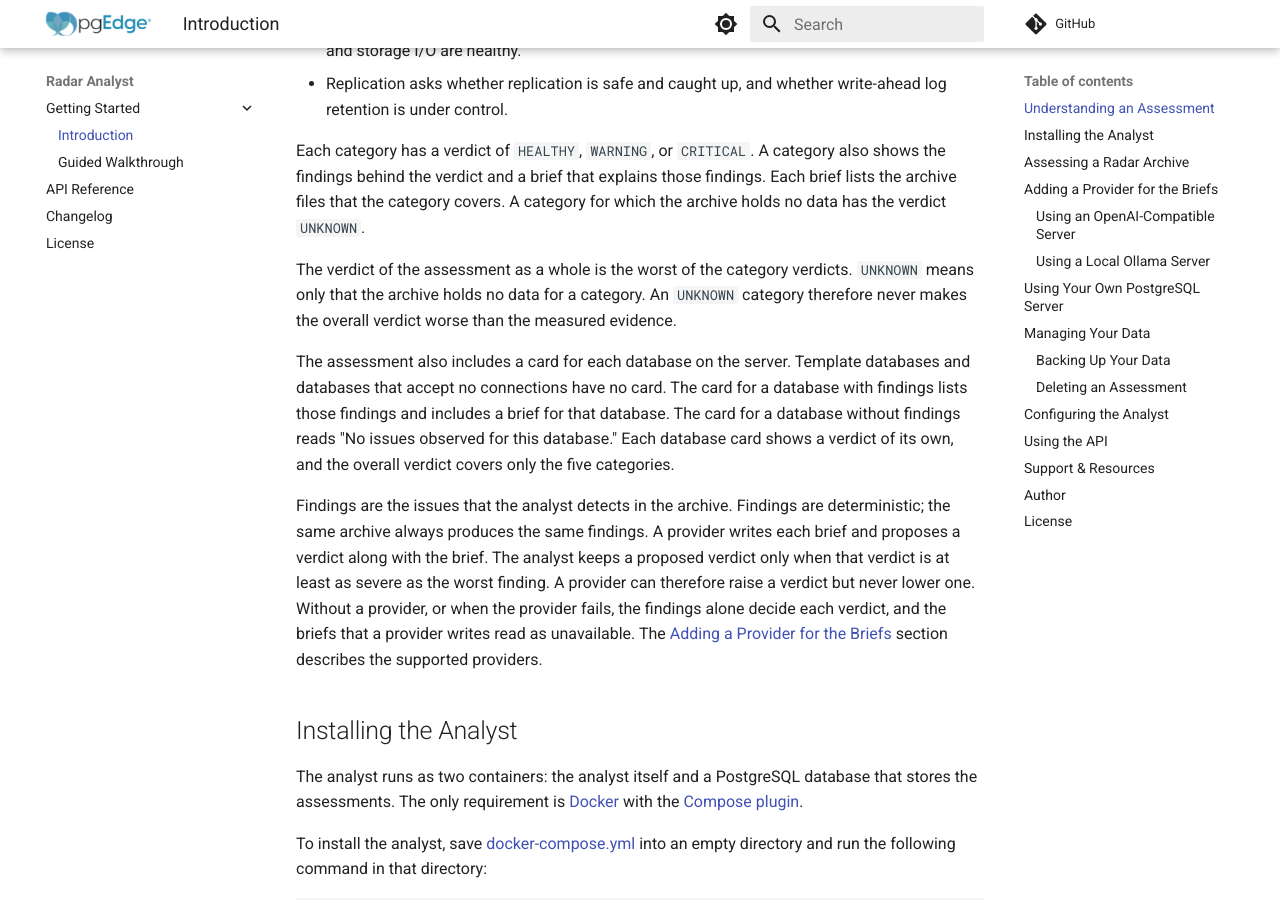
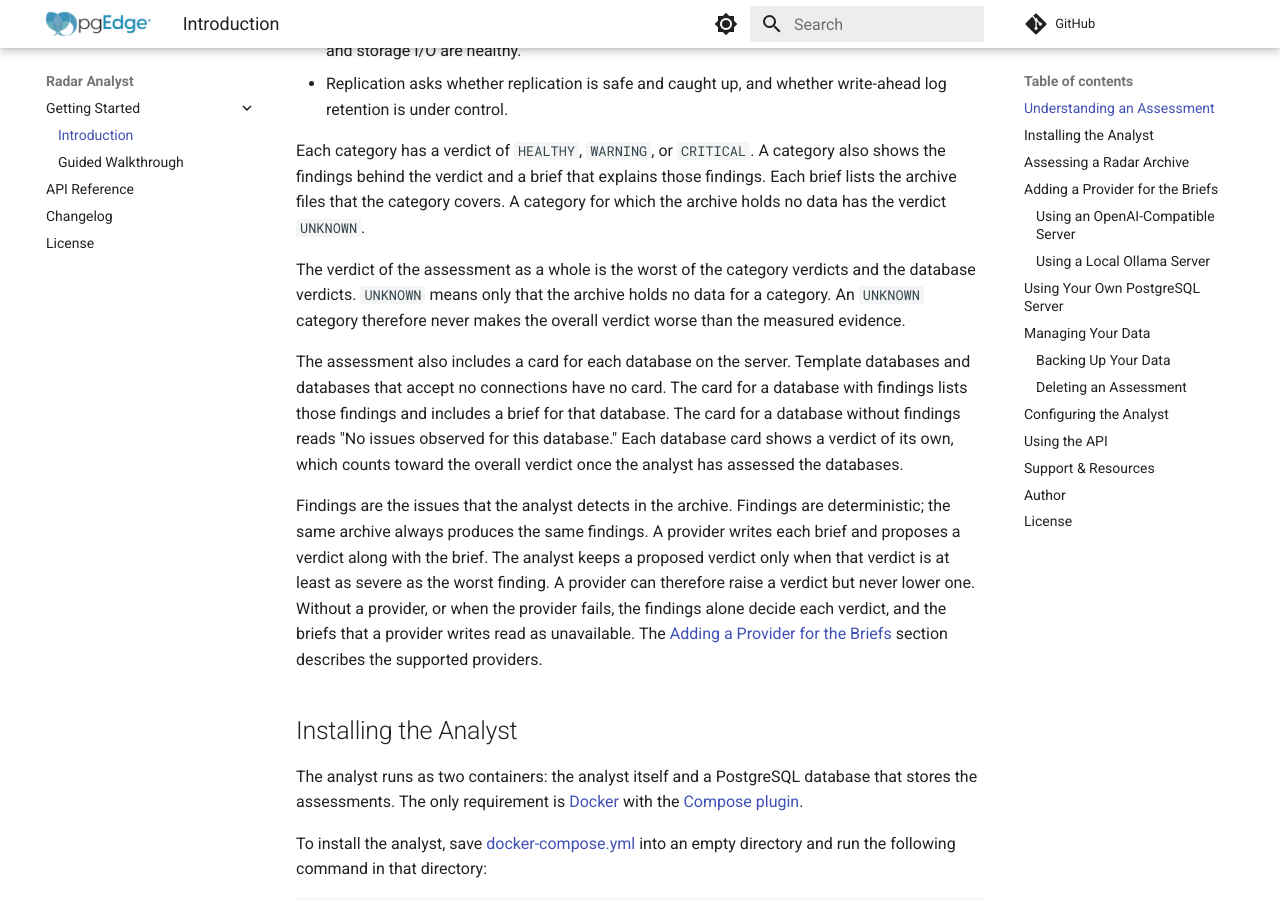
Before and after one commit to pgEdge/radar-analyst, an MkDocs documentation site: the page built from docs/index.md, in a window 1280 px wide and 900 px high, scrolled down 1359 px. Built offline with MkDocs 1.6.1 and Material for MkDocs 9.7.7, drawn with Linux system fonts in a browser that asks for light colours; comment, search, counter and statistics services are not loaded.

Commit message:
fix: count each database's verdict in the overall verdict

```diff
--- a/docs/index.md
+++ b/docs/index.md
@@ -33,17 +33,17 @@ also shows the findings behind the verdict and a brief that explains those
 findings. Each brief lists the archive files that the category covers. A
 category for which the archive holds no data has the verdict `UNKNOWN`.
 
-The verdict of the assessment as a whole is the worst of the category verdicts.
-`UNKNOWN` means only that the archive holds no data for a category. An
-`UNKNOWN` category therefore never makes the overall verdict worse than the
-measured evidence.
+The verdict of the assessment as a whole is the worst of the category verdicts
+and the database verdicts. `UNKNOWN` means only that the archive holds no data
+for a category. An `UNKNOWN` category therefore never makes the overall verdict
+worse than the measured evidence.
 
 The assessment also includes a card for each database on the server. Template
 databases and databases that accept no connections have no card. The card for a
 database with findings lists those findings and includes a brief for that
 database. The card for a database without findings reads "No issues observed
-for this database." Each database card shows a verdict of its own, and the
-overall verdict covers only the five categories.
+for this database." Each database card shows a verdict of its own, which counts
+toward the overall verdict once the analyst has assessed the databases.
 
 Findings are the issues that the analyst detects in the archive. Findings are
 deterministic; the same archive always produces the same findings. A provider
--- a/docs/openapi.json
+++ b/docs/openapi.json
@@ -420,7 +420,7 @@
     },
     "/api/uploads/{upload_id}/assessment": {
       "get": {
-        "description": "The upload's briefs plus the roll-up verdict over them.\n\nAn upload that hasn't been assessed yet returns an empty brief\nlist and a null verdict rather than a 404, because the console\npolls this while the job is still running.",
+        "description": "The upload's briefs plus its roll-up verdict.\n\nThe roll-up is the one the upload listing carries, over the\ncategory briefs and every database assessed so far. An upload\nthat hasn't been assessed yet returns an empty brief list and a\nnull verdict rather than a 404, because the console polls this\nwhile the job is still running.",
         "operationId": "get_assessment_route_api_uploads__upload_id__assessment_get",
         "parameters": [
           {
```
Also changed, not shown: ARCHITECTURE.md (+5 -3 lines), CLAUDE.md (+3 -2 lines), README.md (+6 -6 lines), docs/api.md (+8 -5 lines), docs/changelog.md (+9 -0 lines), docs/walkthrough.md (+5 -4 lines), 5 other files.
